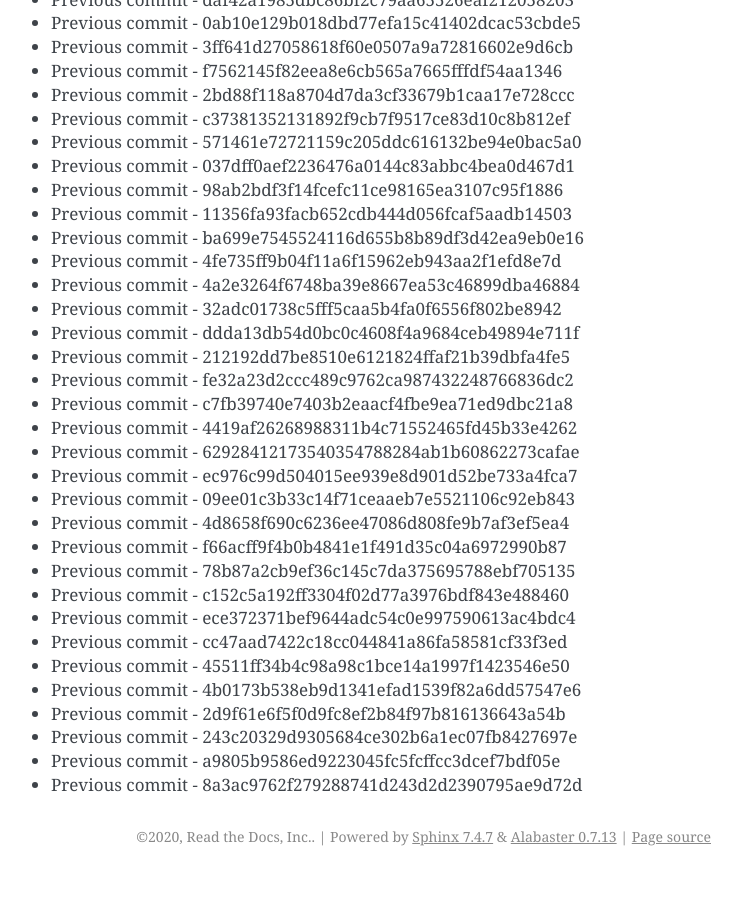
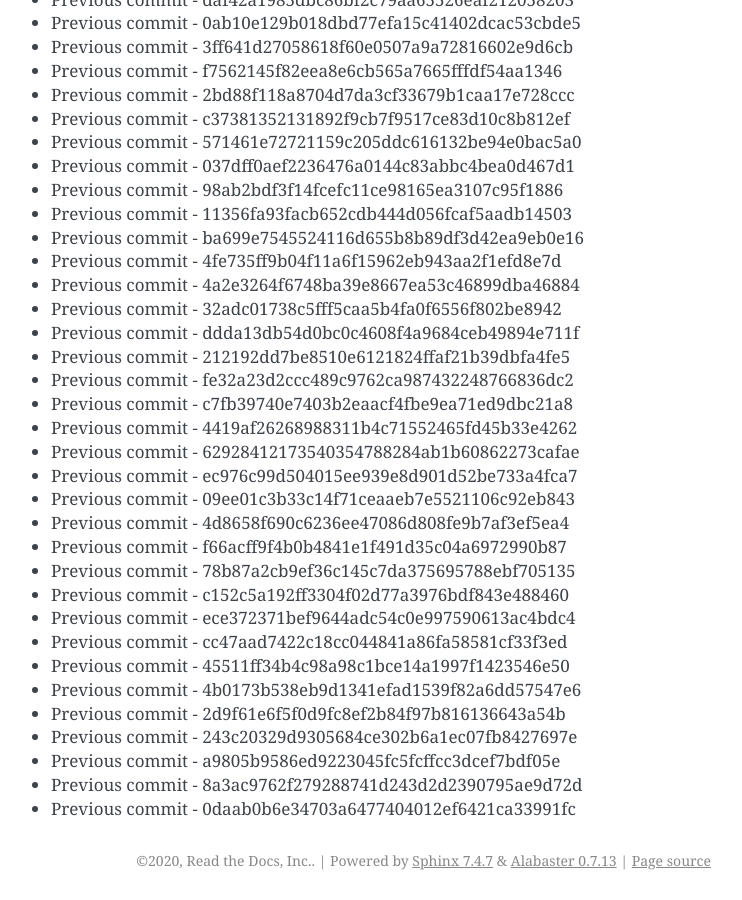
Before and after one commit to readthedocs/rtd-git-stresstest, a Sphinx documentation site: the page built from docs/updates.rst, in a window 1280 px wide and 900 px high, scrolled down 64027 px. Shown: the whole window, without its empty margins (399-1141 px from the left). Built offline with Sphinx 7.4.7, drawn with Linux system fonts in a browser that asks for light colours; before the commit the page ends 64903 px from its top, so only the background shows below that.

Commit message:
Generating commit from previous: 0daab0b6e34703a6477404012ef6421ca33991fc

```diff
--- a/docs/updates.rst
+++ b/docs/updates.rst
@@ -2722,3 +2722,4 @@ It can be tested for any performance characteristics.
 * Previous commit - 243c20329d9305684ce302b6a1ec07fb8427697e
 * Previous commit - a9805b9586ed9223045fc5fcffcc3dcef7bdf05e
 * Previous commit - 8a3ac9762f279288741d243d2d2390795ae9d72d
+* Previous commit - 0daab0b6e34703a6477404012ef6421ca33991fc
```
